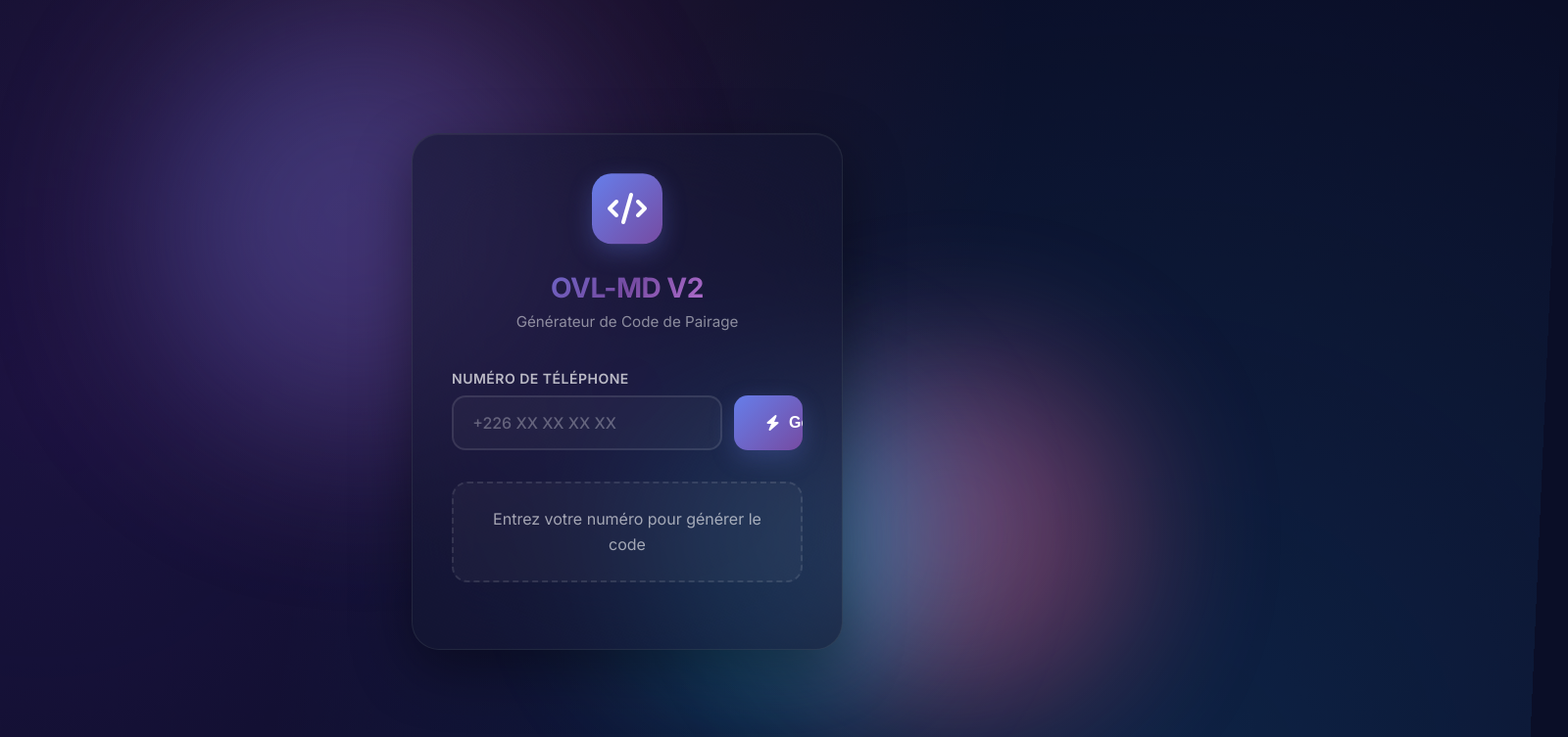
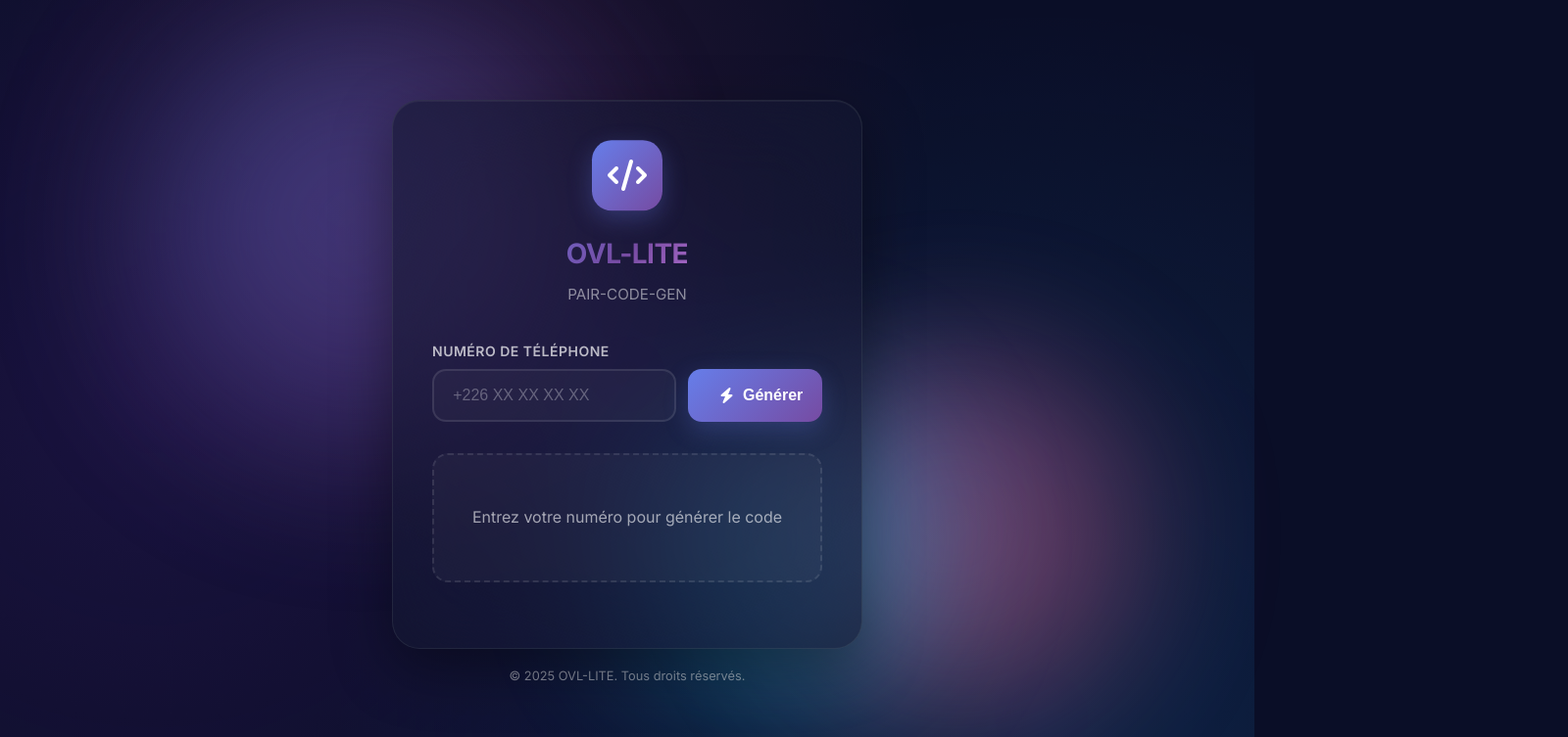
Before and after one commit to usert8463/ovl-lite, a website: page public/pair.html in a window 1280 px wide. Shown: the top 753 px of the page at 98% size, 1600 px wide, since content can reach past the window. Drawn offline with Linux system fonts and the light colour scheme.

Commit message:
Update pair.html

```diff
--- a/public/pair.html
+++ b/public/pair.html
@@ -3,35 +3,31 @@
 <head>
   <meta charset="UTF-8">
   <title>OVL-MD-V2-PAIR-CODE</title>
-  <meta name="viewport" content="width=device-width, initial-scale=1.0">
+  <meta name="viewport" content="width=device-width, initial-scale=1.0, maximum-scale=5, minimum-scale=0.5, user-scalable=yes">
   <link rel="icon" href="https://telegra.ph/file/cc4539ee3298796719589.jpg" type="image/x-icon">
   <link href="https://fonts.googleapis.com/css2?family=Inter:wght@300;400;500;600;700;800&display=swap" rel="stylesheet">
   <link rel="stylesheet" href="https://cdnjs.cloudflare.com/ajax/libs/font-awesome/6.5.0/css/all.min.css"/>
-
   <style>
-    * {
+    html, body {
       margin: 0;
       padding: 0;
-      box-sizing: border-box;
-    }
-
-    body {
+      width: 100%;
+      height: 100%;
+      overflow-x: hidden;
       font-family: 'Inter', sans-serif;
       background: #0a0e27;
-      min-height: 100vh;
+      color: #fff;
       display: flex;
       align-items: center;
       justify-content: center;
-      color: #fff;
       position: relative;
-      overflow: hidden;
     }
 
     body::before {
       content: '';
       position: absolute;
-      width: 150%;
-      height: 150%;
+      width: 120%;
+      height: 120%;
       background: radial-gradient(circle at 20% 50%, rgba(120,40,200,0.15), transparent 50%),
                   radial-gradient(circle at 80% 80%, rgba(33,150,243,0.15), transparent 50%),
                   radial-gradient(circle at 40% 20%, rgba(236,64,122,0.1), transparent 40%);
@@ -50,6 +46,11 @@
       width: 100%;
       max-width: 480px;
       padding: 20px;
+      margin: 0 auto;
+      display: flex;
+      flex-direction: column;
+      justify-content: center;
+      min-height: 100vh;
     }
 
     .glass-card {
@@ -155,9 +156,8 @@
       border-radius: 14px;
       outline: none;
       color: #fff;
-      font-family: 'Inter', sans-serif;
+      font-weight: 500;
       transition: all 0.3s cubic-bezier(0.4, 0, 0.2, 1);
-      font-weight: 500;
     }
 
     input[type="text"]:focus {
@@ -179,7 +179,6 @@
       cursor: pointer;
       background: linear-gradient(135deg, #667eea 0%, #764ba2 100%);
       color: #fff;
-      transition: all 0.3s cubic-bezier(0.4, 0, 0.2, 1);
       display: flex;
       align-items: center;
       gap: 0.6rem;
@@ -187,6 +186,7 @@
       position: relative;
       overflow: hidden;
       white-space: nowrap;
+      transition: all 0.3s cubic-bezier(0.4, 0, 0.2, 1);
     }
 
     .submit-btn::before {
@@ -353,25 +353,28 @@
       animation-delay: 14s;
     }
 
+    footer {
+      text-align: center;
+      font-size: 0.8rem;
+      color: rgba(255,255,255,0.5);
+      margin-top: 20px;
+    }
+
     @media (max-width: 640px) {
       .glass-card {
         padding: 2rem 1.5rem;
       }
-
       .logo-icon {
         width: 64px;
         height: 64px;
         font-size: 1.75rem;
       }
-
       h1 {
         font-size: 1.5rem;
       }
-
       .input-container {
         flex-direction: column;
       }
-
       .submit-btn {
         width: 100%;
         justify-content: center;
@@ -379,7 +382,6 @@
     }
   </style>
 </head>
-
 <body>
   <div class="bg-orbs">
     <div class="orb orb-1"></div>
@@ -393,8 +395,8 @@
         <div class="logo-icon">
           <i class="fas fa-code"></i>
         </div>
-        <h1>OVL-MD V2</h1>
-        <p class="subtitle">Générateur de Code de Pairage</p>
+        <h1>OVL-LITE</h1>
+        <p class="subtitle">PAIR-CODE-GEN</p>
       </div>
 
       <div class="form-section">
@@ -421,6 +423,10 @@
         <span id="copyText">Copier le code</span>
       </button>
     </div>
+
+    <footer>
+      &copy; 2025 OVL-LITE. Tous droits réservés.
+    </footer>
   </div>
 
   <script>
```
